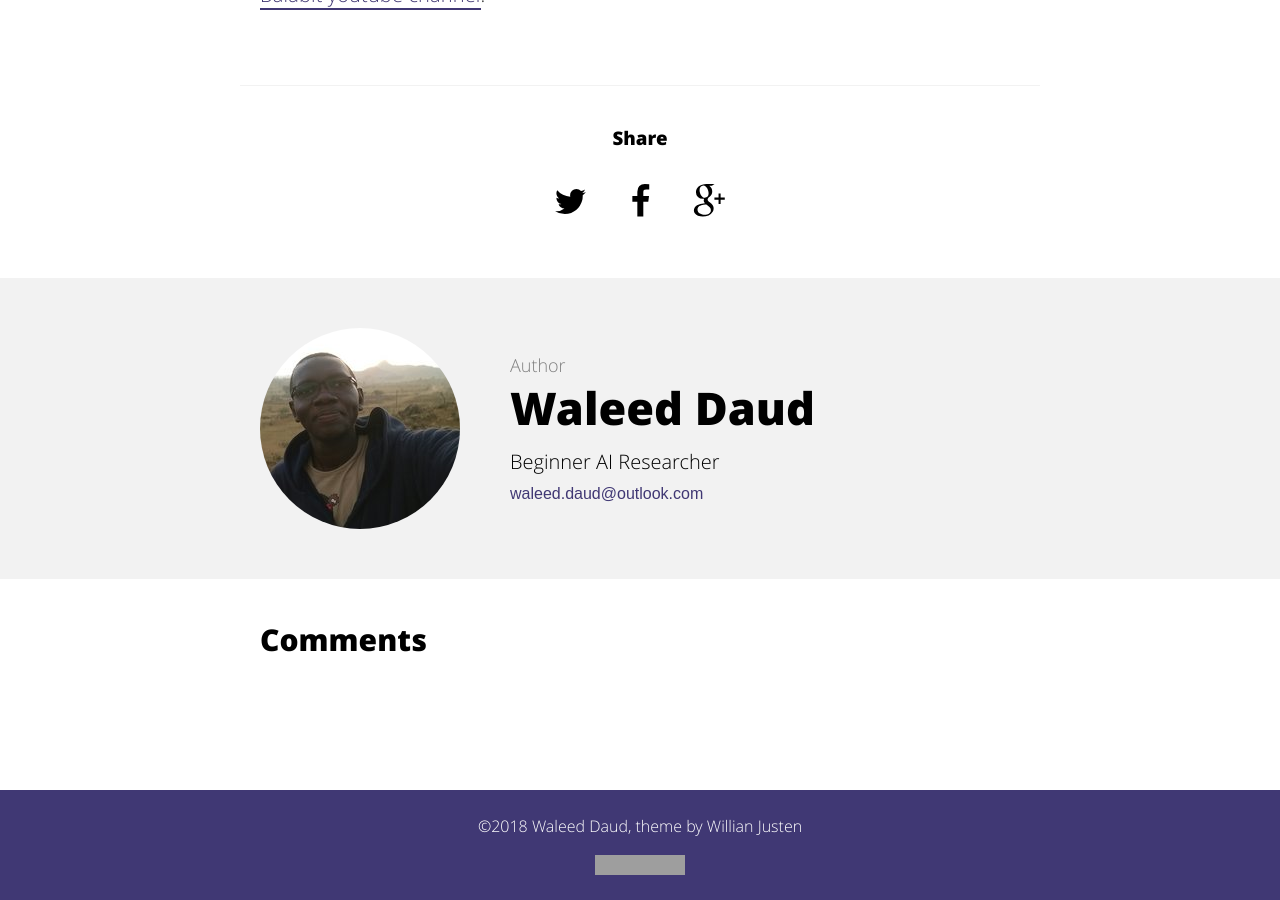
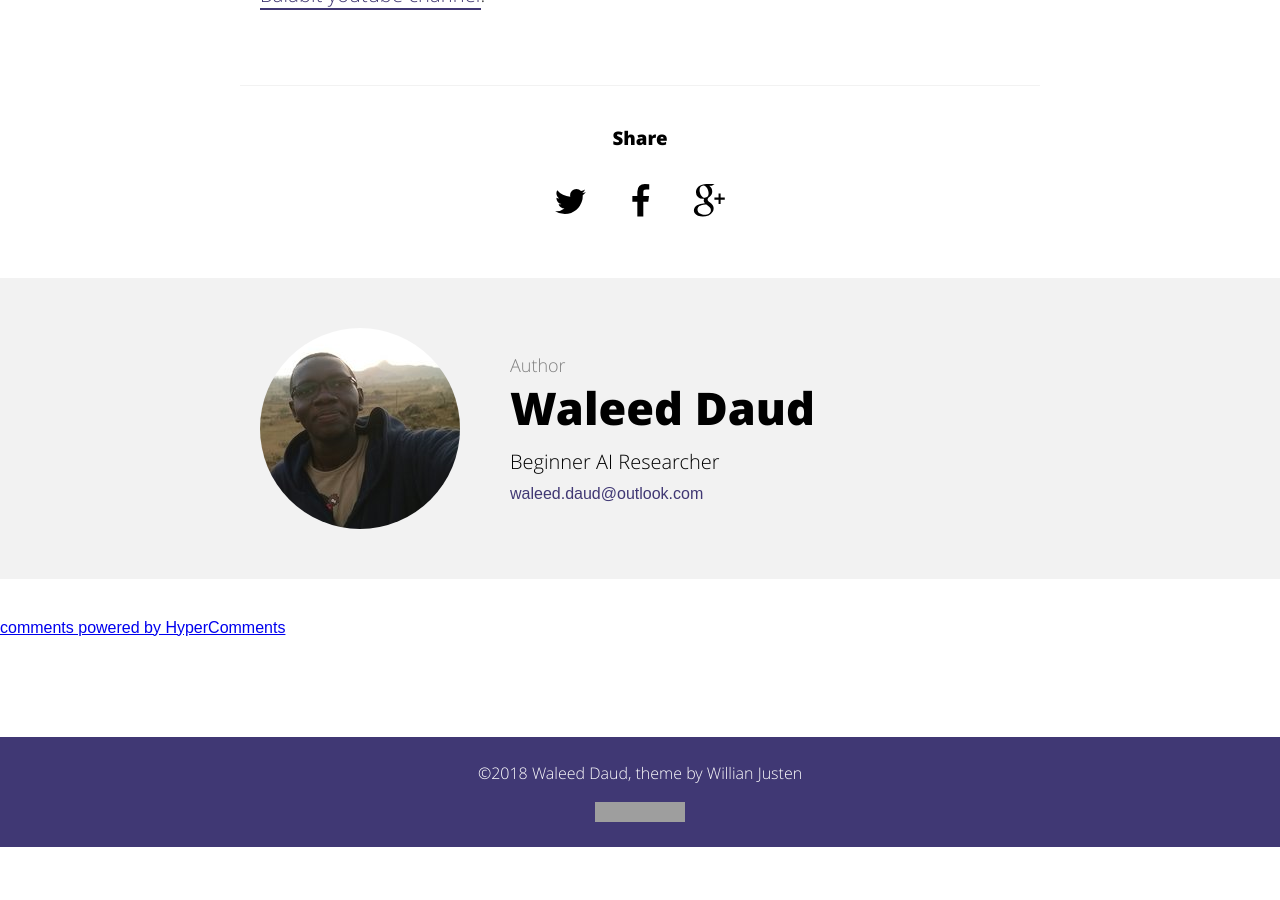
Before and after one commit to Waleed-Daud/Waleed-Daud.github.io, a Jekyll site: the page built from _posts/2016-06-27-Syslogng.md, in a window 1280 px wide and 900 px high, scrolled down 10546 px. Built offline with Jekyll 4.4.1, drawn with Linux system fonts in a browser that asks for light colours; comment, search, counter and statistics services are not loaded; after the commit the page ends 11393 px from its top, so only the background shows below that; part of the change alters nothing that is shown; grey boxes are pictures that could not be loaded.

Commit message:
Update comments.html

```diff
--- a/_includes/comments.html
+++ b/_includes/comments.html
@@ -1,27 +1,15 @@
-<section class="comments">
-    <h3>Comments</h3>
-    <div id="disqus_thread"></div>
-</section>
+<div id="hypercomments_widget"></div>
 <script type="text/javascript">
-    var disqus_loaded = false;
-
-    function load_disqus()
-    {
-        disqus_loaded = true;
-        var disqus_shortname = '{{site.disqus_username}}';
-        var disqus_title = '{{page.title.replace("'", "\\'")}}';
-        var disqus_url = '{{page.url}}';
-
-        var dsq = document.createElement('script'); dsq.type = 'text/javascript'; dsq.async = true;
-        dsq.src = '//' + disqus_shortname + '.disqus.com/embed.js';
-        (document.getElementsByTagName('head')[0] || document.getElementsByTagName('body')[0]).appendChild(dsq);
-        var ldr = document.getElementById('disqus_loader');
-    };
-    window.onscroll = function(e) {
-        if ((window.innerHeight + window.scrollY) >= (document.body.offsetHeight - 800)) {
-            //hit bottom of page
-            if (disqus_loaded==false)
-                load_disqus()
-        }
-    };
+_hcwp = window._hcwp || [];
+_hcwp.push({widget:"Stream", widget_id: 97347});
+(function() {
+if("HC_LOAD_INIT" in window)return;
+HC_LOAD_INIT = true;
+var lang = (navigator.language || navigator.systemLanguage || navigator.userLanguage || "en").substr(0, 2).toLowerCase();
+var hcc = document.createElement("script"); hcc.type = "text/javascript"; hcc.async = true;
+hcc.src = ("https:" == document.location.protocol ? "https" : "http")+"://w.hypercomments.com/widget/hc/97347/"+lang+"/widget.js";
+var s = document.getElementsByTagName("script")[0];
+s.parentNode.insertBefore(hcc, s.nextSibling);
+})();
 </script>
+<a href="http://hypercomments.com" rel = "nofollow" class="hc-link" title="comments widget">comments powered by HyperComments</a>
```
